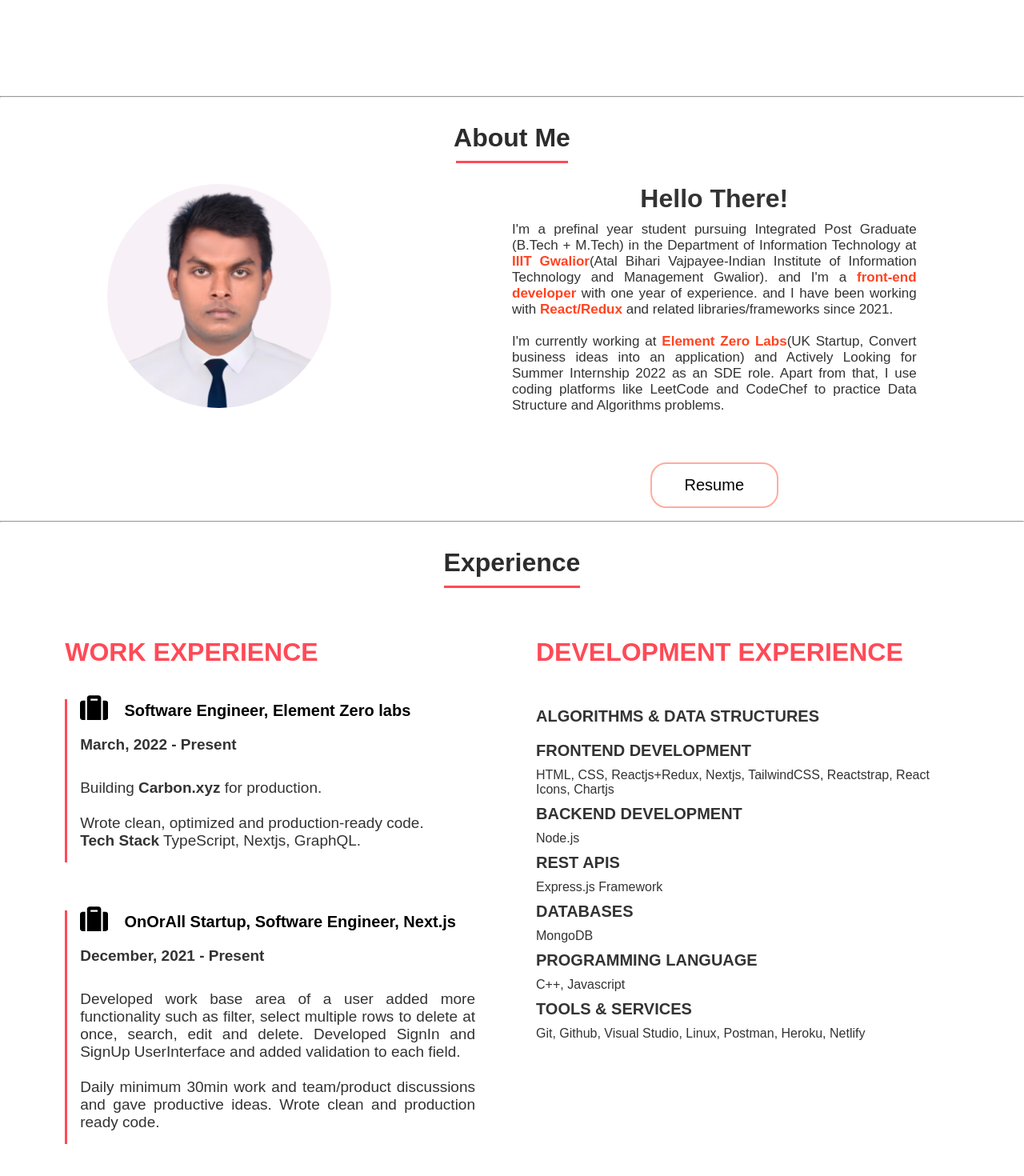
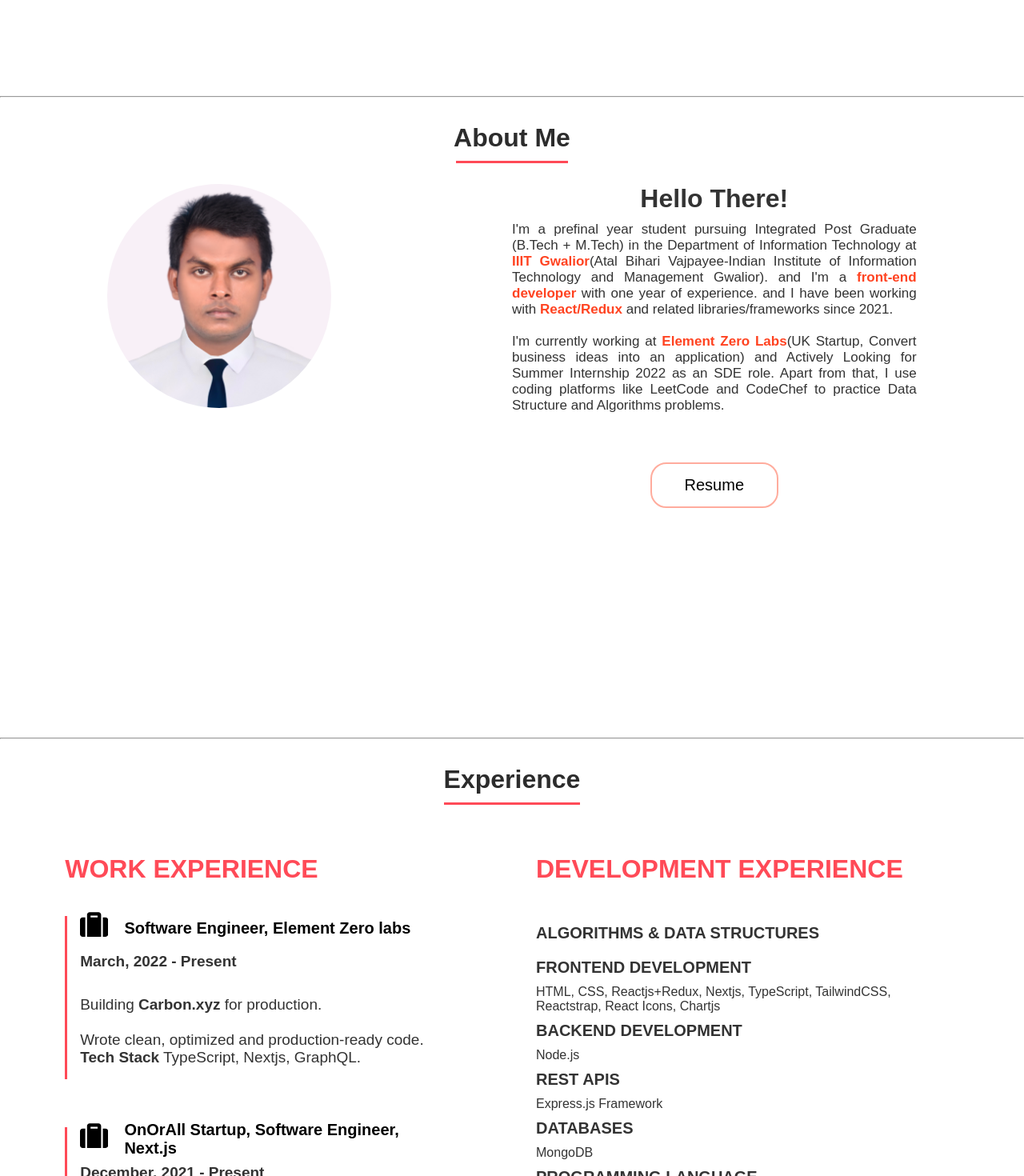
Before and after one commit to afroz23/afrozquraishi, a Next.js app: page / in a window 1280 px wide. Shown: the part 680-2150 px from the top of the page at 80% size. Built offline with nearby package versions, Linux system fonts and the light colour scheme.

Commit message:
make it better

```diff
--- a/src/PageComponents/About/About.module.css
+++ b/src/PageComponents/About/About.module.css
@@ -1,7 +1,7 @@
 .about {
   background-color: #fff;
   width: 100%;
-  min-height: fit-content;
+  min-height: 100vh;
   padding: 0;
 }
 
--- a/src/PageComponents/Experience/Experience.module.css
+++ b/src/PageComponents/Experience/Experience.module.css
@@ -51,6 +51,9 @@
 
 .col_6 {
   width: 50%;
+}
+.experience_content {
+  width: 90%;
 }
 
 .title {
--- a/src/PageComponents/Experience/index.js
+++ b/src/PageComponents/Experience/index.js
@@ -99,7 +99,7 @@
                 <div className={styles.li}>ALGORITHMS & DATA STRUCTURES</div>
                 <div className={styles.li}>FRONTEND DEVELOPMENT</div>
                 <div className={styles.skill}>
-                  HTML, CSS, Reactjs+Redux, Nextjs, TailwindCSS, Reactstrap,
+                  HTML, CSS, Reactjs+Redux, Nextjs, TypeScript, TailwindCSS, Reactstrap,
                   React Icons, Chartjs
                 </div>
                 <div className={styles.li}>BACKEND DEVELOPMENT</div>
@@ -112,7 +112,8 @@
                 <div className={styles.skill}>C++, Javascript</div>
                 <div className={styles.li}>TOOLS & SERVICES</div>
                 <div className={styles.skill}>
-                  Git, Github, Visual Studio, Linux, Postman, Heroku, Netlify
+                  Git, Github, Visual Studio + Vim, Linux, Postman, Heroku,
+                  Netlify
                 </div>
               </ul>
             </div>
--- a/styles/globals.css
+++ b/styles/globals.css
@@ -21,11 +21,11 @@
 body {
   margin: 0;
   padding: 0;
-  font-family: "Poppins", sans-serif;
   scroll-behavior: smooth;
   overflow-y: scroll;
   font-family: "Poppins", sans-serif;
 }
+
 body::-webkit-scrollbar-track {
   padding: 2px 10px;
 }
@@ -38,6 +38,7 @@
   border-radius: 7px;
   background-color: #ff4321;
 }
+
 ::selection {
   background-color: #ff4321;
   color: white;
```
